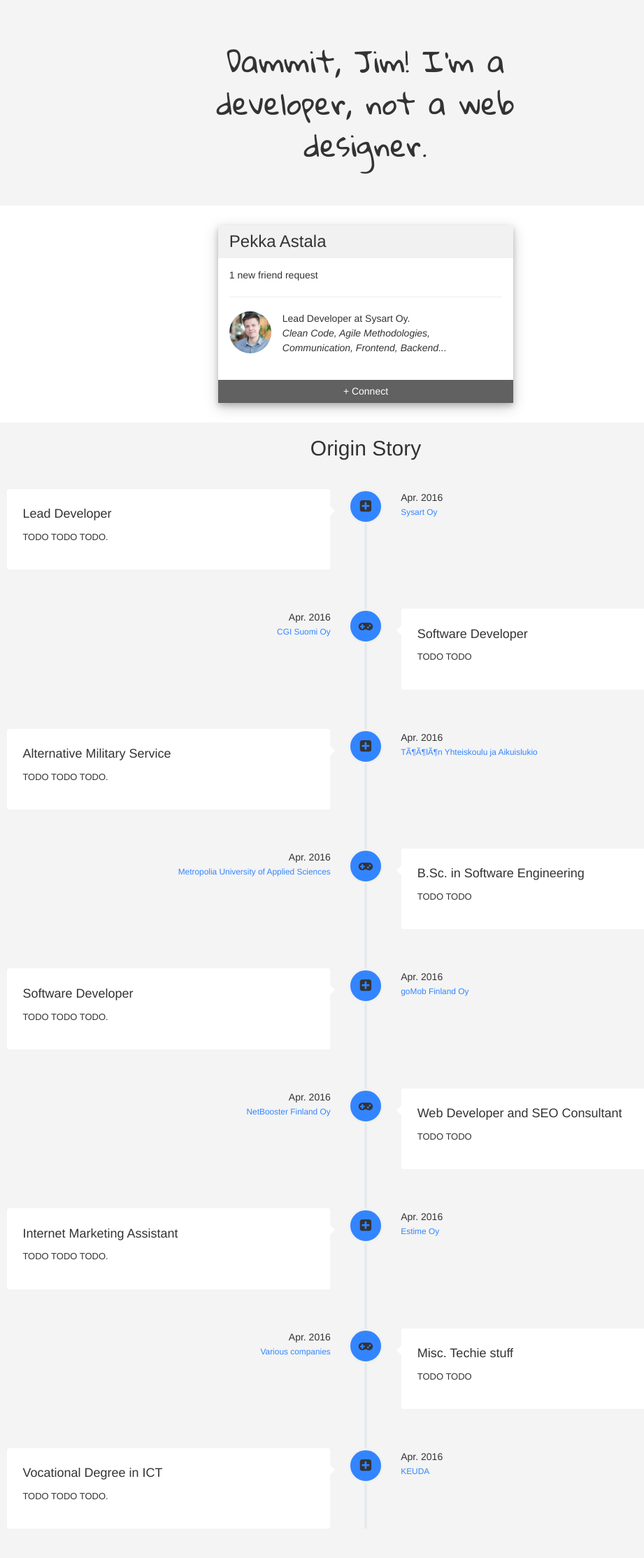
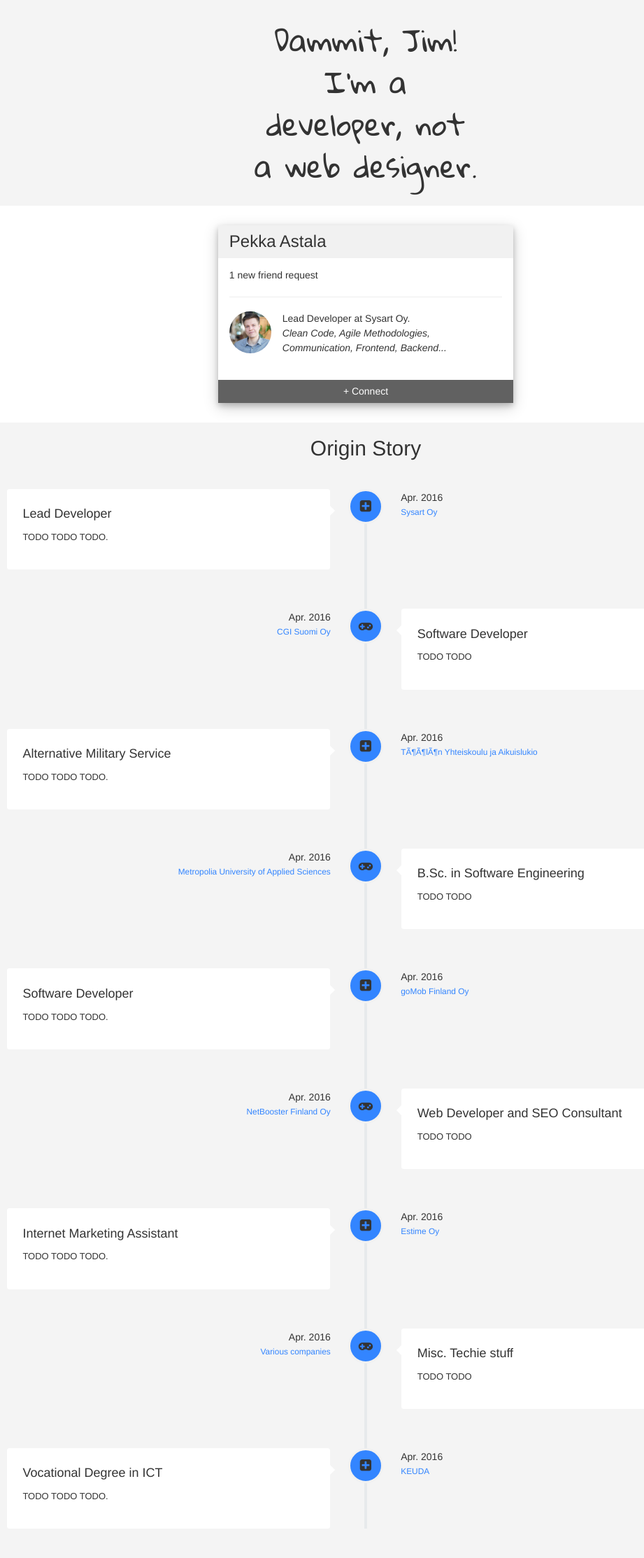
Before and after one commit to PekkaAstala/PekkaAstala.github.io, a Jekyll site: the page built from index.html, in a window 1280 px wide. Shown: the whole page at 70% size, without its empty margins (117-1038 px from the left). Built offline with Jekyll 4.4.1, drawn with Linux system fonts in a browser that asks for light colours; nearby versions of some CDN libraries.

Commit message:
Changed header text to bootstrap grid

```diff
--- a/_includes/head.html
+++ b/_includes/head.html
@@ -1,5 +1,9 @@
 <section id="banner">
     <div class="container">
-        Dammit, Jim! I'm a developer, not a web designer.
+        <div class="row">
+            <div class="col-md-8 col-md-offset-2">
+                Dammit, Jim! I'm a developer, not a web designer.
+            </div>
+        </div>
     </div>
 </section>
```
